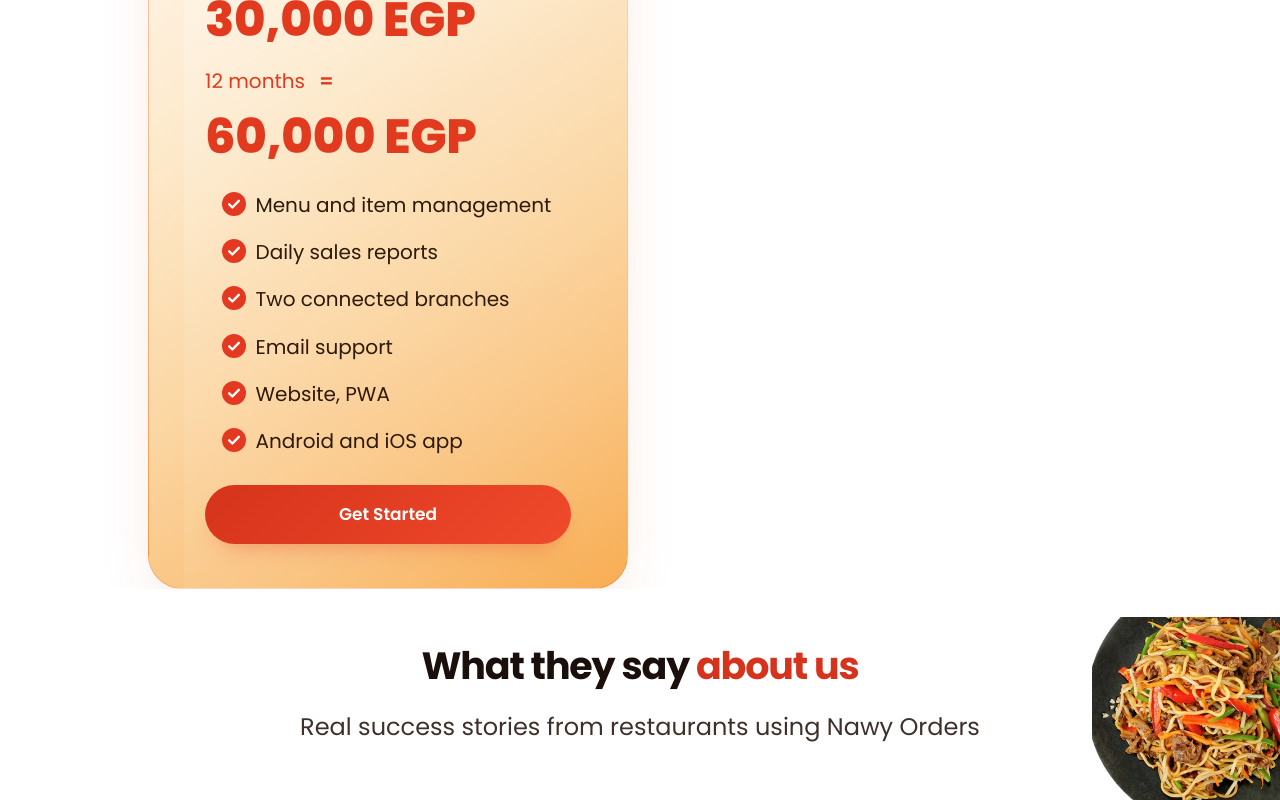
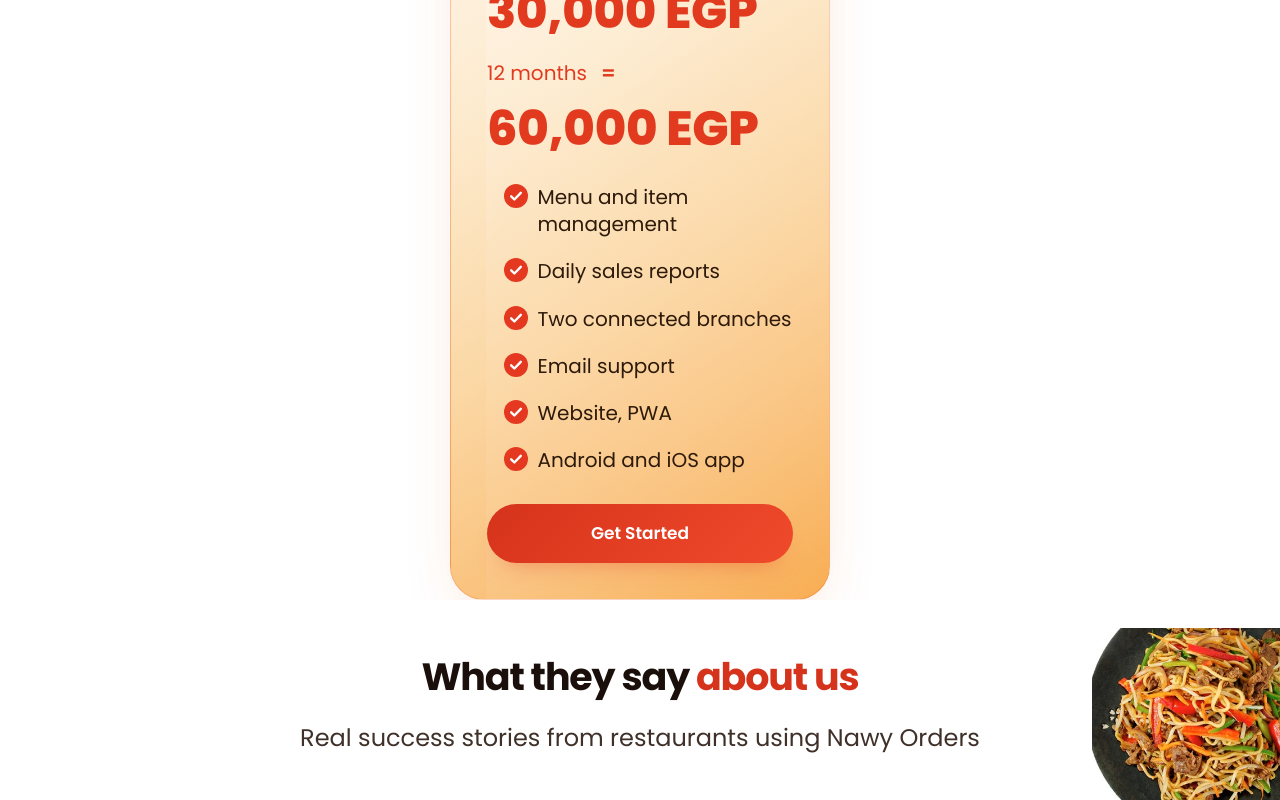
Before and after one commit to NawyOrders/Landing-Page, a Next.js app: page /en in a window 1280 px wide. Shown: the part 4973-5773 px from the top of the page. Built offline with nearby package versions, Linux system fonts and the light colour scheme; a web font is replaced by a local one.

Commit message:
fix: update plans grid and plan card styles for improved responsiveness and layout

```diff
--- a/app/globals.css
+++ b/app/globals.css
@@ -1424,21 +1424,24 @@ a {
 
 .plans-grid {
   display: grid;
-  grid-template-columns: repeat(2, minmax(0, 480px));
+  grid-template-columns: minmax(0, 380px);
   justify-content: center;
   gap: 24px;
-  max-width: 1000px;
+  max-width: 100%;
   margin-inline: auto;
-  align-items: stretch;
+  align-items: center;
 }
 
 .plan-card {
   position: relative;
   display: flex;
   flex-direction: column;
-  min-height: 680px;
-  padding-block: 48px 44px;
-  padding-inline: 56px;
+  width: 380px;
+  max-width: 100%;
+  min-height: 520px;
+  margin-inline: auto;
+  padding-block: 40px 36px;
+  padding-inline: 36px;
   overflow: hidden;
   border-radius: 34px;
   transform-style: preserve-3d;
@@ -3408,10 +3411,12 @@ a {
   }
 
   .plan-card {
+    width: auto;
+    max-width: 100%;
+    min-height: 0;
     padding-block: 38px 36px;
     padding-inline: 26px;
     border-radius: 26px;
-    min-height: 0;
   }
 
   .plan-card:hover {
```
